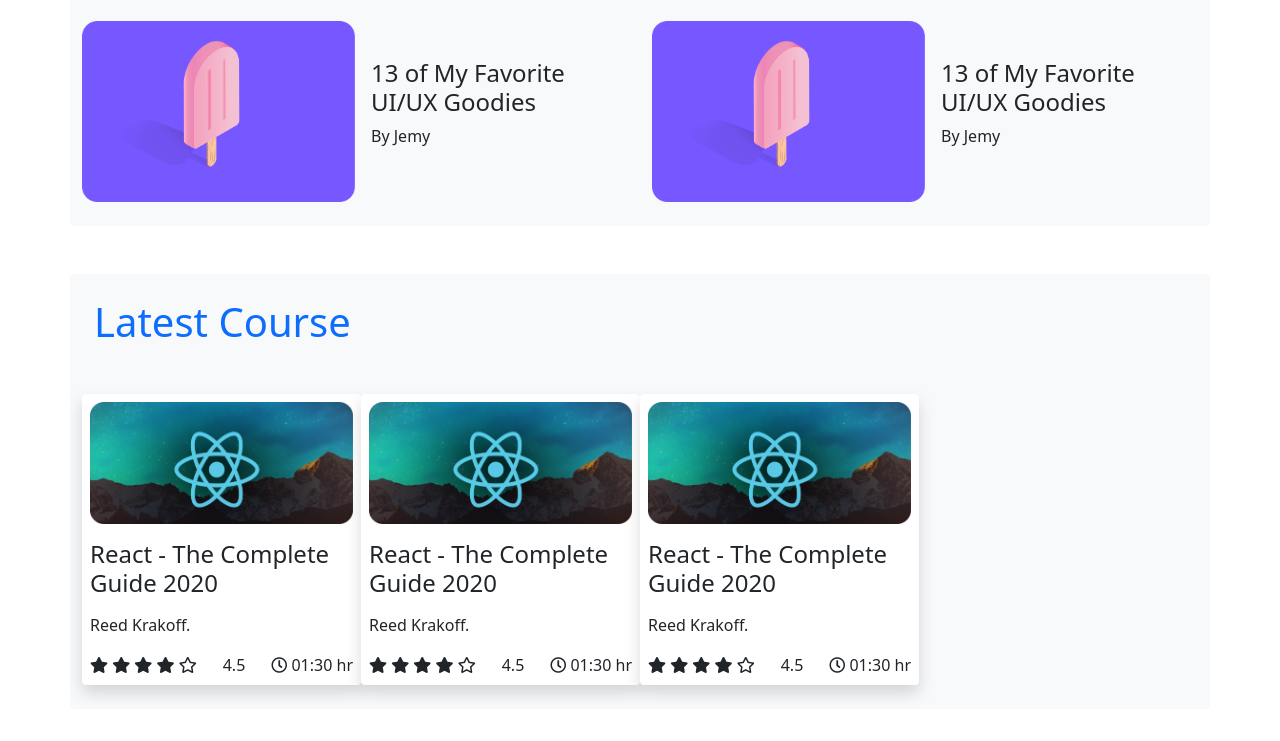
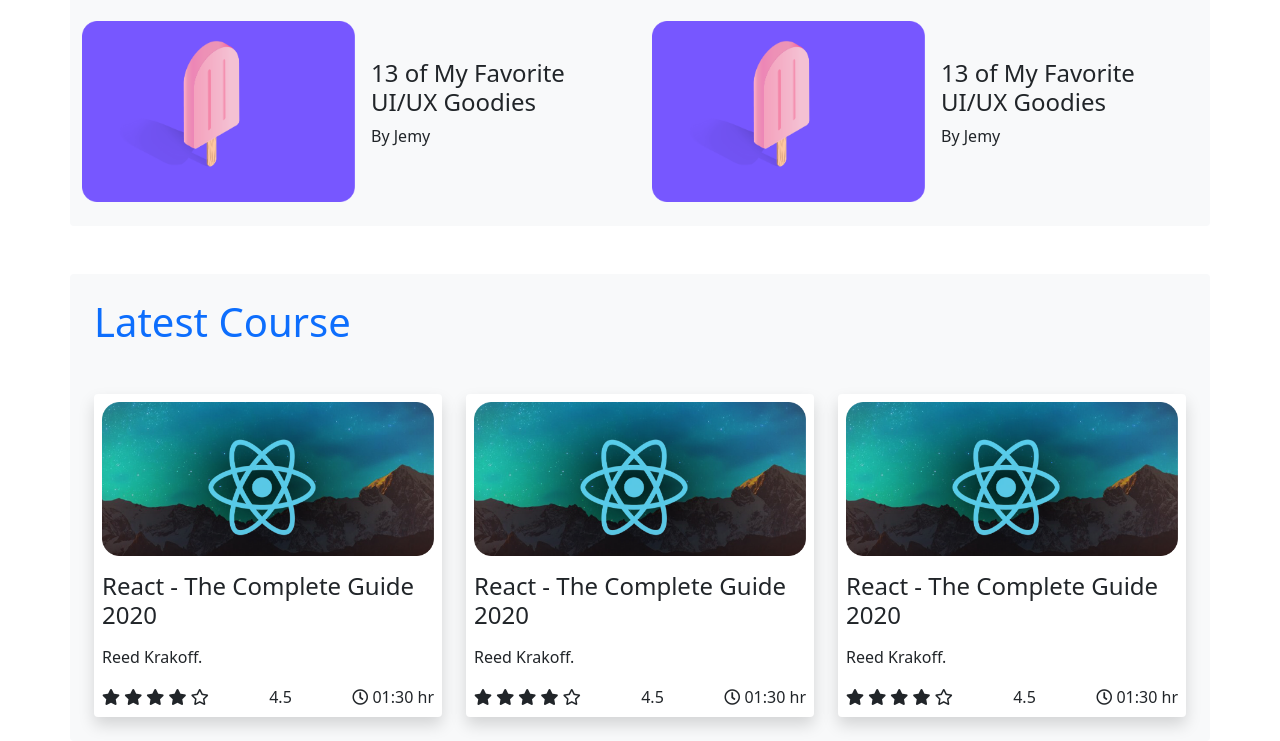
Before and after one commit to fazlerabbytalukder/leader-board-bootstrap, a plain HTML site: page index.html in a window 1280 px wide. Shown: the part 682-1423 px from the top of the page. Before the commit the page ends 1391 px from the top, so only its background shows below. Drawn offline with nearby package versions, Linux system fonts and the light colour scheme.

Commit message:
card responsive solution

```diff
--- a/index.html
+++ b/index.html
@@ -11,7 +11,9 @@
         integrity="sha384-EVSTQN3/azprG1Anm3QDgpJLIm9Nao0Yz1ztcQTwFspd3yD65VohhpuuCOmLASjC" crossorigin="anonymous">
 
     <!-- font awesome icon -->
-    <link rel="stylesheet" href="https://cdnjs.cloudflare.com/ajax/libs/font-awesome/5.15.3/css/all.min.css" integrity="sha512-iBBXm8fW90+nuLcSKlbmrPcLa0OT92xO1BIsZ+ywDWZCvqsWgccV3gFoRBv0z+8dLJgyAHIhR35VZc2oM/gI1w==" crossorigin="anonymous" referrerpolicy="no-referrer" />
+    <link rel="stylesheet" href="https://cdnjs.cloudflare.com/ajax/libs/font-awesome/5.15.3/css/all.min.css"
+        integrity="sha512-iBBXm8fW90+nuLcSKlbmrPcLa0OT92xO1BIsZ+ywDWZCvqsWgccV3gFoRBv0z+8dLJgyAHIhR35VZc2oM/gI1w=="
+        crossorigin="anonymous" referrerpolicy="no-referrer" />
 
     <!-- my style -->
     <link rel="stylesheet" href="./css/style.css">
@@ -48,34 +50,36 @@
                 <h4>Player-1</h4>
             </div>
         </div>
-        <div class="divider bg-light"><hr></div>
+        <div class="divider bg-light">
+            <hr>
+        </div>
         <div class="row">
             <div class="col-12">
                 <h1 class="mb-5 text-primary">Top Blog</h1>
             </div>
             <div class="col-lg-6 col-md-6 col-sm-12 d-flex align-items-center mb-4">
-                    <img class="w-50 me-3" src="./images/blogs/blog-1.png" alt="">
+                <img class="w-50 me-3" src="./images/blogs/blog-1.png" alt="">
                 <div class="text-part">
                     <h4>13 of My Favorite UI/UX Goodies</h4>
                     <p>By <span>Jemy</span></p>
                 </div>
             </div>
             <div class="col-lg-6 col-md-6 col-sm-12 d-flex align-items-center mb-4">
-                    <img class="w-50 me-3" src="./images/blogs/blog-1.png" alt="">
+                <img class="w-50 me-3" src="./images/blogs/blog-1.png" alt="">
                 <div class="text-part">
                     <h4>13 of My Favorite UI/UX Goodies</h4>
                     <p>By <span>Jemy</span></p>
                 </div>
             </div>
             <div class="col-lg-6 col-md-6 col-sm-12 d-flex align-items-center mb-4">
-                    <img class="w-50 me-3" src="./images/blogs/blog-1.png" alt="">
+                <img class="w-50 me-3" src="./images/blogs/blog-1.png" alt="">
                 <div class="text-part">
                     <h4>13 of My Favorite UI/UX Goodies</h4>
                     <p>By <span>Jemy</span></p>
                 </div>
             </div>
             <div class="col-lg-6 col-md-6 col-sm-12 d-flex align-items-center mb-4">
-                    <img class="w-50 me-3" src="./images/blogs/blog-1.png" alt="">
+                <img class="w-50 me-3" src="./images/blogs/blog-1.png" alt="">
                 <div class="text-part">
                     <h4>13 of My Favorite UI/UX Goodies</h4>
                     <p>By <span>Jemy</span></p>
@@ -84,49 +88,102 @@
         </div>
     </section>
 
+    <!-- <section class="bg-white rounded p-4 mb-5">
+        <h3 class="text-primary mb-4">Lates Courses</h3>
+        <div class="row g-4">
 
-    <section class="container bg-light mt-5 rounded p-4">
-            <h1 class="mb-5 text-primary">Latest Course</h1>
-            <div class="row">
-                <div class="col-lg-4 col-md-6 col-sm-12 bg-white rounded shadow p-2 w-25">
-                    <img class="w-100 mb-3" src="./images/courses/course-1.png" alt="">
-                    <h4 class="mb-3">React - The Complete Guide 2020</h4>
-                    <p class="mb-3">Reed Krakoff.</p>
-                    <div class="card-bottom d-flex justify-content-between align-items-center">
-                        <div class="rating">
-                            <i class="fas fa-star"></i>
-                            <i class="fas fa-star"></i>
-                            <i class="fas fa-star"></i>
-                            <i class="fas fa-star"></i>
-                            <i class="far fa-star"></i>
+            <div class="col-md-6 col-lg-4">
+                <div class="shadow-sm rounded p-3">
+                    <img class="img-fluid" src="images/courses/course-1.png" alt="">
+                    <div class="my-3">
+                        <h4>The Complete JavaScript Course 2021</h4>
+                        <a href="#" class="text-danger text-decoration-none">Reed Krakoff</a>
+                    </div>
+                    <div class="d-flex justify-content-between align-items-center">
+                        <div class="d-flex">
+                            <div>
+                                <i class="fas fa-star text-warning"></i>
+                                <i class="fas fa-star text-warning"></i>
+                                <i class="fas fa-star text-warning"></i>
+                                <i class="fas fa-star text-warning"></i>
+                                <i class="fas fa-star text-secondary"></i>
+                            </div>
+                            <p class="ms-2 text-secondary">4.5</p>
                         </div>
-                        4.5
-                        <div class="duration">
+                        <div class="badge rounded-pill bg-light text-danger py-2">
                             <i class="far fa-clock"></i>
-                            01:30 hr
+                            <span>01:30 hr</span>
                         </div>
                     </div>
                 </div>
-                <div class="col-lg-4 col-md-6 col-sm-12 bg-white rounded shadow p-2 w-25">
-                    <img class="w-100 mb-3" src="./images/courses/course-1.png" alt="">
-                    <h4 class="mb-3">React - The Complete Guide 2020</h4>
-                    <p class="mb-3">Reed Krakoff.</p>
-                    <div class="card-bottom d-flex justify-content-between align-items-center">
-                        <div class="rating">
-                            <i class="fas fa-star"></i>
-                            <i class="fas fa-star"></i>
-                            <i class="fas fa-star"></i>
-                            <i class="fas fa-star"></i>
-                            <i class="far fa-star"></i>
+            </div>
+
+
+
+            <div class="col-md-6 col-lg-4">
+                <div class="shadow-sm rounded p-3">
+                    <img class="img-fluid" src="images/courses/course-2.png" alt="">
+                    <div class="my-3">
+                        <h4>The Complete JavaScript Course 2021</h4>
+                        <a href="#" class="text-danger text-decoration-none">Reed Krakoff</a>
+                    </div>
+                    <div class="d-flex justify-content-between align-items-center">
+                        <div class="d-flex">
+                            <div>
+                                <i class="fas fa-star text-warning"></i>
+                                <i class="fas fa-star text-warning"></i>
+                                <i class="fas fa-star text-warning"></i>
+                                <i class="fas fa-star text-warning"></i>
+                                <i class="fas fa-star text-secondary"></i>
+                            </div>
+                            <p class="ms-2 text-secondary">4.5</p>
                         </div>
-                        4.5
-                        <div class="duration">
+                        <div class="badge rounded-pill bg-light text-danger py-2">
                             <i class="far fa-clock"></i>
-                            01:30 hr
+                            <span>01:30 hr</span>
                         </div>
                     </div>
                 </div>
-                <div class="col-lg-4 col-md-6 col-sm-12 bg-white rounded shadow p-2 w-25">
+            </div>
+
+
+
+            <div class="col-md-6 col-lg-4">
+                <div class="shadow-sm rounded p-3">
+                    <img class="img-fluid" src="images/courses/course-3.png" alt="">
+                    <div class="my-3">
+                        <h4>The Complete JavaScript Course 2021</h4>
+                        <a href="#" class="text-danger text-decoration-none">Reed Krakoff</a>
+                    </div>
+                    <div class="d-flex justify-content-between align-items-center">
+                        <div class="d-flex">
+                            <div>
+                                <i class="fas fa-star text-warning"></i>
+                                <i class="fas fa-star text-warning"></i>
+                                <i class="fas fa-star text-warning"></i>
+                                <i class="fas fa-star text-warning"></i>
+                                <i class="fas fa-star text-secondary"></i>
+                            </div>
+                            <p class="ms-2 text-secondary">4.5</p>
+                        </div>
+                        <div class="badge rounded-pill bg-light text-danger py-2">
+                            <i class="far fa-clock"></i>
+                            <span>01:30 hr</span>
+                        </div>
+                    </div>
+                </div>
+            </div>
+
+
+        </div>
+    </section> -->
+
+
+    <section class="container bg-light mt-5 rounded p-4">
+        <h1 class="mb-5 text-primary">Latest Course</h1>
+        <div class="row">
+            <div class="col-lg-4 col-md-6 col-sm-12">
+                <div class="bg-white rounded shadow p-2">
                     <img class="w-100 mb-3" src="./images/courses/course-1.png" alt="">
                     <h4 class="mb-3">React - The Complete Guide 2020</h4>
                     <p class="mb-3">Reed Krakoff.</p>
@@ -146,26 +203,8 @@
                     </div>
                 </div>
             </div>
-
-
-
-
-
-
-
-
-
-
-
-
-
-
-
-
-
-
-            <!-- <div class="row d-flex justify-content-evenly">
-                <div class="col-lg-4 col-md-6 col-sm-12 bg-white rounded shadow p-2 w-25">
+            <div class="col-lg-4 col-md-6 col-sm-12">
+                <div class="bg-white rounded shadow p-2">
                     <img class="w-100 mb-3" src="./images/courses/course-1.png" alt="">
                     <h4 class="mb-3">React - The Complete Guide 2020</h4>
                     <p class="mb-3">Reed Krakoff.</p>
@@ -184,7 +223,9 @@
                         </div>
                     </div>
                 </div>
-                <div class="col-lg-4 col-md-6 col-sm-12 bg-white rounded shadow p-2 w-25">
+            </div>
+            <div class="col-lg-4 col-md-6 col-sm-12">
+                <div class="bg-white rounded shadow p-2">
                     <img class="w-100 mb-3" src="./images/courses/course-1.png" alt="">
                     <h4 class="mb-3">React - The Complete Guide 2020</h4>
                     <p class="mb-3">Reed Krakoff.</p>
@@ -203,26 +244,8 @@
                         </div>
                     </div>
                 </div>
-                <div class="col-lg-4 col-md-6 col-sm-12 bg-white rounded shadow p-2 w-25">
-                    <img class="w-100 mb-3" src="./images/courses/course-1.png" alt="">
-                    <h4 class="mb-3">React - The Complete Guide 2020</h4>
-                    <p class="mb-3">Reed Krakoff.</p>
-                    <div class="card-bottom d-flex justify-content-between align-items-center">
-                        <div class="rating">
-                            <i class="fas fa-star"></i>
-                            <i class="fas fa-star"></i>
-                            <i class="fas fa-star"></i>
-                            <i class="fas fa-star"></i>
-                            <i class="far fa-star"></i>
-                        </div>
-                        4.5
-                        <div class="duration">
-                            <i class="far fa-clock"></i>
-                            01:30 hr
-                        </div>
-                    </div>
-                </div>
-            </div> -->
+            </div>
+        </div>
     </section>
 
     <!-- Optional JavaScript; choose one of the two! -->
```
